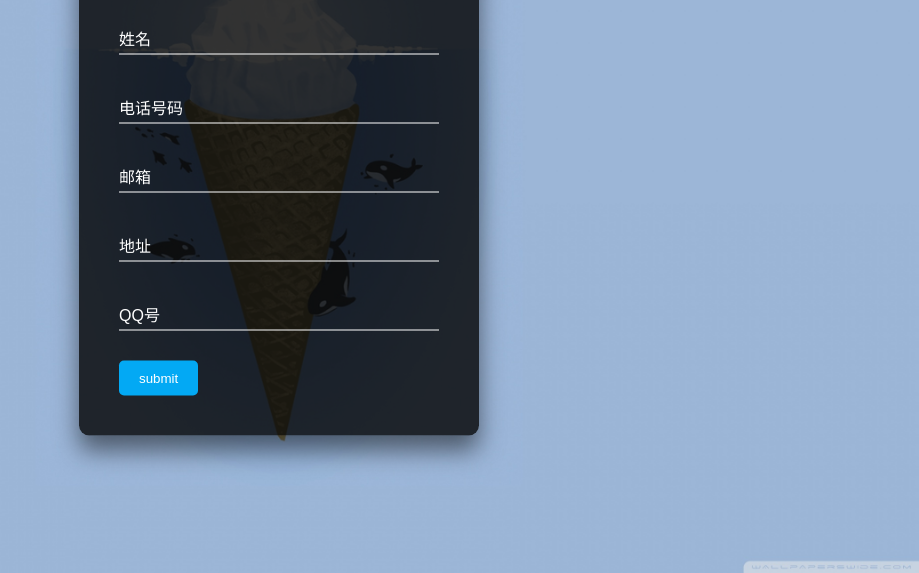
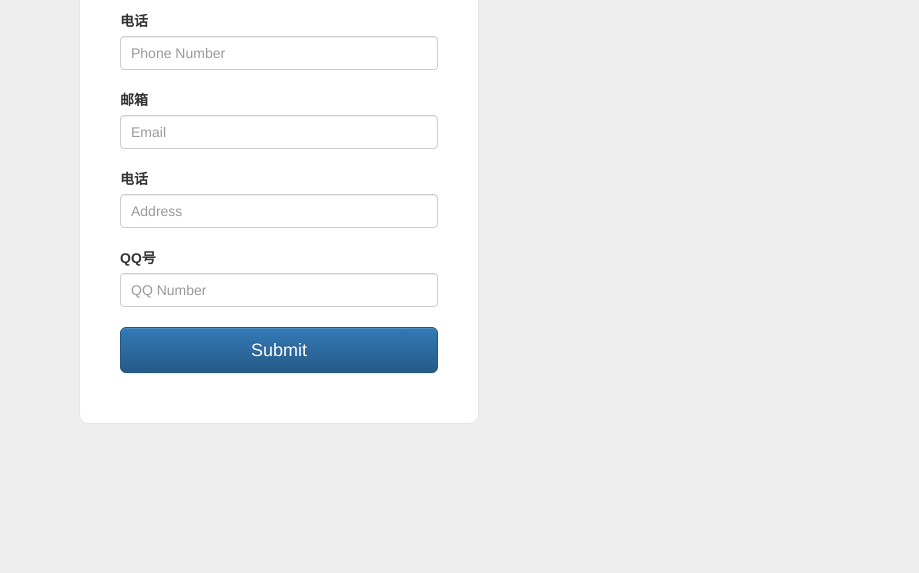
Before and after one commit to WngHilin/Address-Book-Management-System, a plain HTML site: page static/add-contact.html in a window 1280 px wide. Shown: the part 227-800 px from the top of the page, without its empty margins (361-1280 px from the left). Drawn offline with nearby package versions, Linux system fonts and the light colour scheme.

```diff
--- a/css/mystyle.css
+++ b/css/mystyle.css
@@ -1,84 +1,28 @@
-.form-page{
-    margin: 0;
-    padding: 0;
-    font-family: sans-serif;
-    background: url("../img/bg.jpg");
-    background-size: cover;
+body {
+    background: #eee !important;
 }
 
-.form-box {
-    position: absolute;
-    top: 50%;
-    left: 50%;
-    transform: translate(-50%, -50%);
-    width: 400px;
-    padding: 40px;
-    background: rgba(0, 0, 0, .8);
-    box-sizing: border-box;
-    box-shadow: 0 15px 25px rgba(0, 0, 0, .5);
+.wrapper {
+    margin: 80px;
+}
+
+.form-signin {
+    max-width: 400px;
+    margin: 0 auto;
+    background-color: #fff;
+    padding: 15px 40px 50px;
+    border: 1px solid #e5e5e5;
     border-radius: 10px;
 }
 
-.form-box h2 {
-    margin: 0 0 30px;
-    padding: 0;
-    color: #fff;
-    text-align: center;
+.form-signin .form-signin-heading .checkbox{
+    margin-bottom: 30px;
 }
 
-.input-box {
-    position: relative;
+.form-signin input[type="text"], .form-signin input[type="password"] {
+    margin-bottom: 20px;
 }
 
-.form-box .input-box input {
-    width: 100%;
-    padding: 10px 0;
-    font-size: 16px;
-    color: #fff;
-    margin-bottom: 30px;
-    border: none;
-    border-bottom: 1px solid;
-    outline: none;
-    background: transparent;
+.form-signin .form-control {
+    padding: 10px;
 }
-
-.form-box .input-box label {
-    position: absolute;
-    left: 0;
-    padding: 10px 0;
-    font-size: 16px;
-    color: #fff;
-    pointer-events: none;
-    transition: .5s;
-}
-.form-box .input-box input:focus ~ label,
-.form-box .input-box input:valid ~ label {
-    transform: translateY(-18px);
-    left: 0;
-    color: #03a9f4;
-    font-size: 12px;
-}
-
-.form-box input[type="submit"] {
-    background: transparent;
-    border: none;
-    outline: none;
-    color: #fff;
-    background: #03a9f4;
-    padding: 10px 20px;
-    cursor: pointer;
-    border-radius: 5px;
-}
-
-.sheet {
-    top: 100px;
-    align-items: center;
-}
-
-.table-btn {
-    margin-right: 20px;
-    margin-bottom: 20px;
-    border-radius: 5px;
-    height: 30px;
-    width: 100px;
-}
--- a/static/add-contact.html
+++ b/static/add-contact.html
@@ -5,36 +5,29 @@
   <title>添加联系人</title>
   <!-- 自定义css文件引入 -->
   <link rel="stylesheet" href="../css/mystyle.css">
+  <link rel="stylesheet" href="https://cdn.jsdelivr.net/npm/bootstrap@3.3.7/dist/css/bootstrap.min.css" integrity="sha384-BVYiiSIFeK1dGmJRAkycuHAHRg32OmUcww7on3RYdg4Va+PmSTsz/K68vbdEjh4u" crossorigin="anonymous">
+  <link rel="stylesheet" href="https://cdn.jsdelivr.net/npm/bootstrap@3.3.7/dist/css/bootstrap-theme.min.css" integrity="sha384-rHyoN1iRsVXV4nD0JutlnGaslCJuC7uwjduW9SVrLvRYooPp2bWYgmgJQIXwl/Sp" crossorigin="anonymous">
 </head>
-<body class="form-page">
-<div id="app">
-  <div class="form-box">
-    <h2>添加联系人</h2>
-    <form action="" onsubmit="return validateForm()">
-      <div class="input-box">
-        <input id="name" type="text" name="name" required="">
-        <label for="name">姓名</label>
-      </div>
-      <div class="input-box">
-        <input id="phoneNumber" type="text" name="phonenumber" required="">
-        <label for="phoneNumber">电话号码</label>
-      </div>
-      <div class="input-box">
-        <input id="email" type="text" name="email" required="">
-        <label for="email">邮箱</label>
-      </div>
-      <div class="input-box">
-        <input id="address" type="text" name="address" required="">
-        <label for="address">地址</label>
-      </div>
-      <div class="input-box">
-        <input id="QQNumber" type="text" name="QQNumber" required="">
-        <label for="QQNumber">QQ号</label>
-      </div>
-      <input id="submitBtn" type="submit" name="" value="submit">
-    </form>
-  </div>
+<body>
+<div class="wrapper">
+  <form action="" class="form-signin" onsubmit="return validateForm()">
+    <h2 class="form-signin-heading text-center">
+      Login
+    </h2>
+    <label for="name">姓名</label>
+    <input id="name" type="text" class="form-control" name="name" placeholder="Name" required="" autofocus>
+    <label for="phoneNumber">电话</label>
+    <input id="phoneNumber" type="text" class="form-control" name="phoneNumber" placeholder="Phone Number" required="">
+    <label for="email">邮箱</label>
+    <input id="email" type="text" class="form-control" name="email" placeholder="Email" required="">
+    <label for="address">电话</label>
+    <input id="address" type="text" class="form-control" name="address" placeholder="Address" required="">
+    <label for="QQNumber">QQ号</label>
+    <input id="QQNumber" type="text" class="form-control" name="QQNumber" placeholder="QQ Number" required="">
+    <input class="btn btn-lg btn-primary btn-block" type="submit" value="Submit">
+  </form>
 </div>
+</body>
 <script>
   function validateForm() {
       var result = true;
```
Also changed, not shown: index.html (+16 -14 lines).
